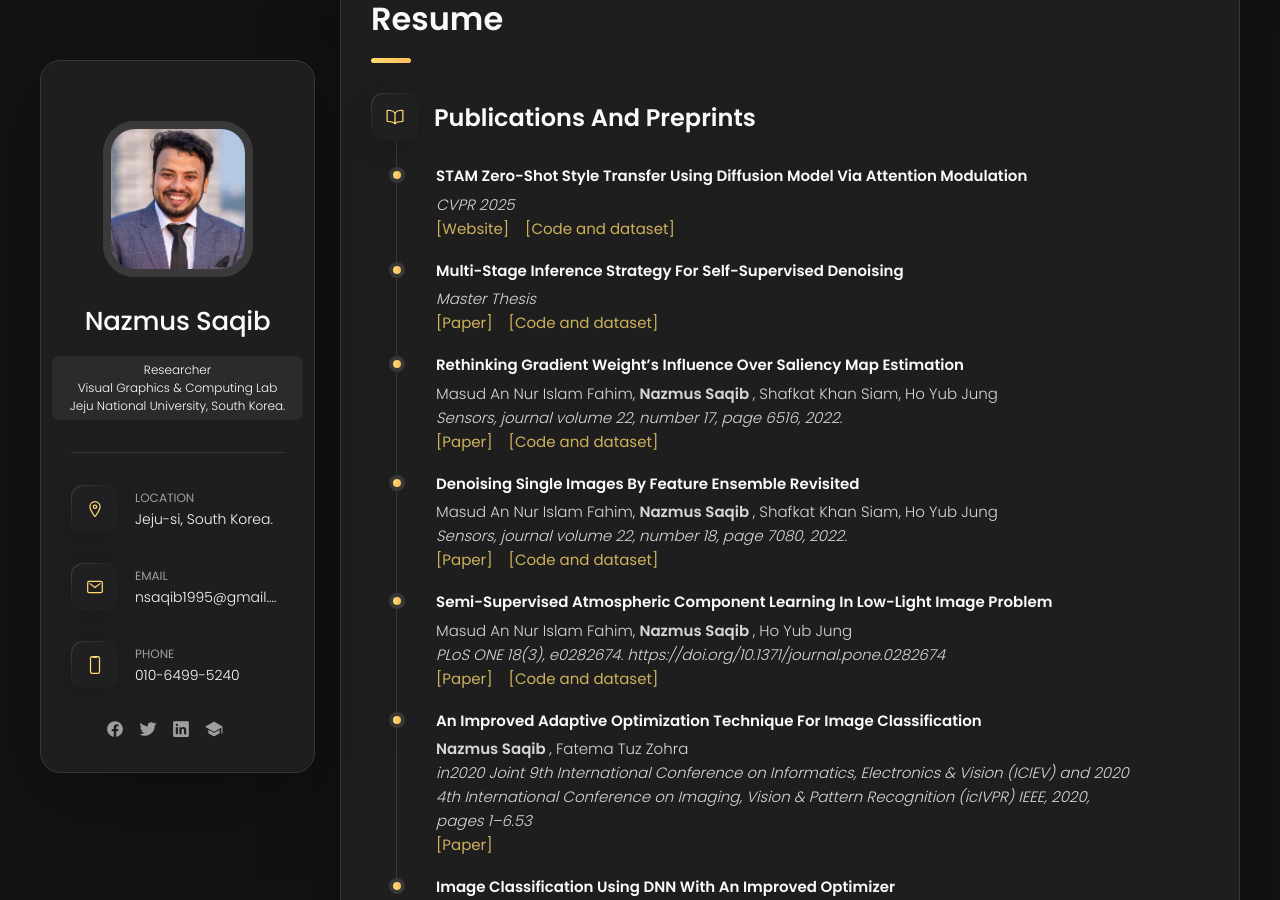
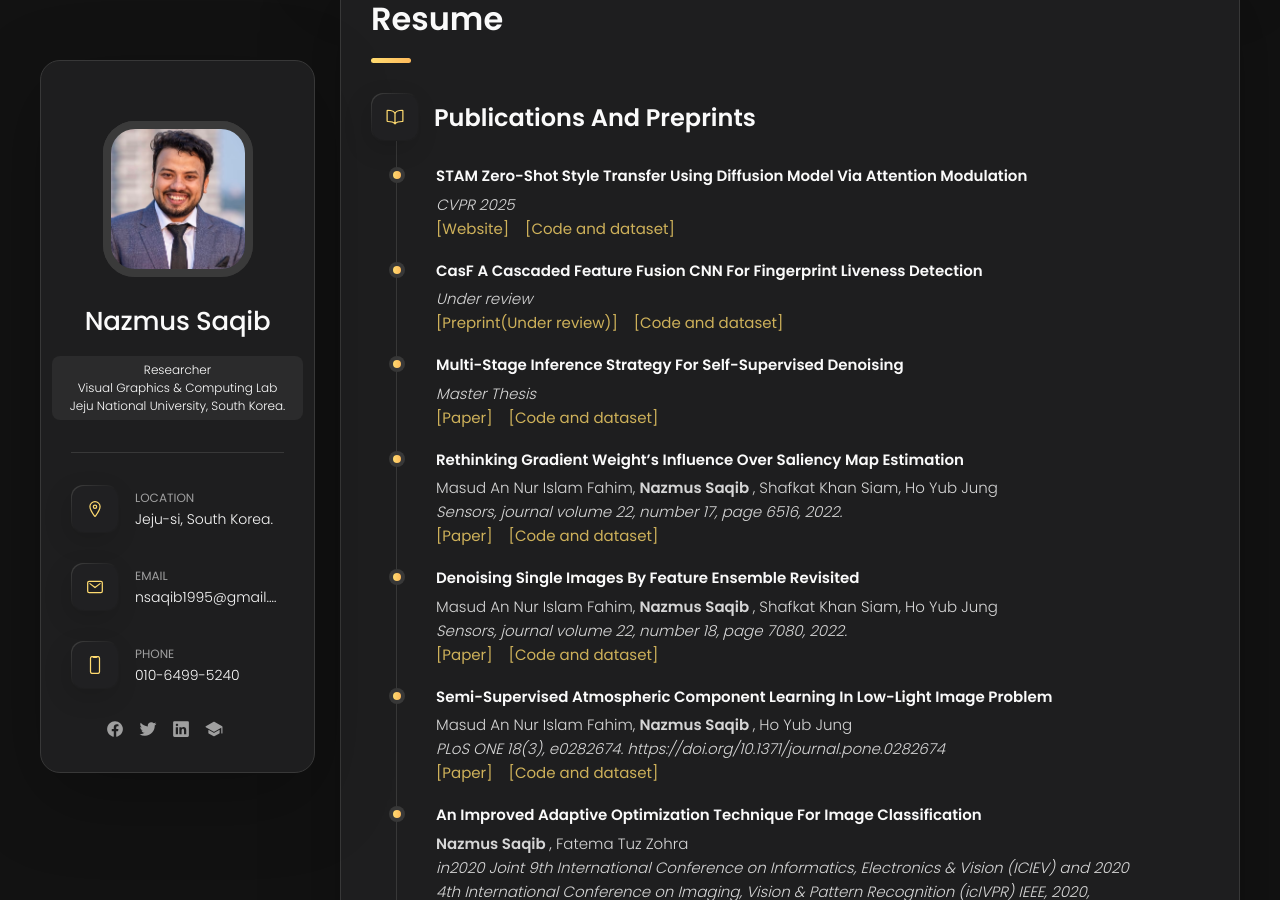
Before and after one commit to saqibnazmus/saqibnazmus.github.io, a Jekyll site: the page built from index.html, in a window 1280 px wide and 900 px high, scrolled down 413 px. Built offline with Jekyll 4.4.1, drawn with Linux system fonts in a browser that asks for light colours.

Commit message:
Update resume.yml

```diff
--- a/_data/resume.yml
+++ b/_data/resume.yml
@@ -12,7 +12,18 @@ sections:
             link: https://stam-zero.github.io/
           -
             label: Code and dataset
-            link: https://github.com/saqibnazmus/multiinference_SSD
+            link:
+
+      -
+        title: CasF A cascaded feature fusion CNN for fingerprint liveness detection
+        text: <i>Under review</i>
+        links:
+          -
+            label: Preprint(Under review)
+            link: https://scholar.google.com/citations?view_op=view_citation&hl=en&user=nGSsiD8AAAAJ&citation_for_view=nGSsiD8AAAAJ:LkGwnXOMwfcC
+          -
+            label: Code and dataset
+            link: https://github.com/chosun-cvlab/cascademixer_fingerprint
       -
         title: Multi-stage Inference Strategy for Self-supervised Denoising
         text: <i>Master Thesis</i>
```
